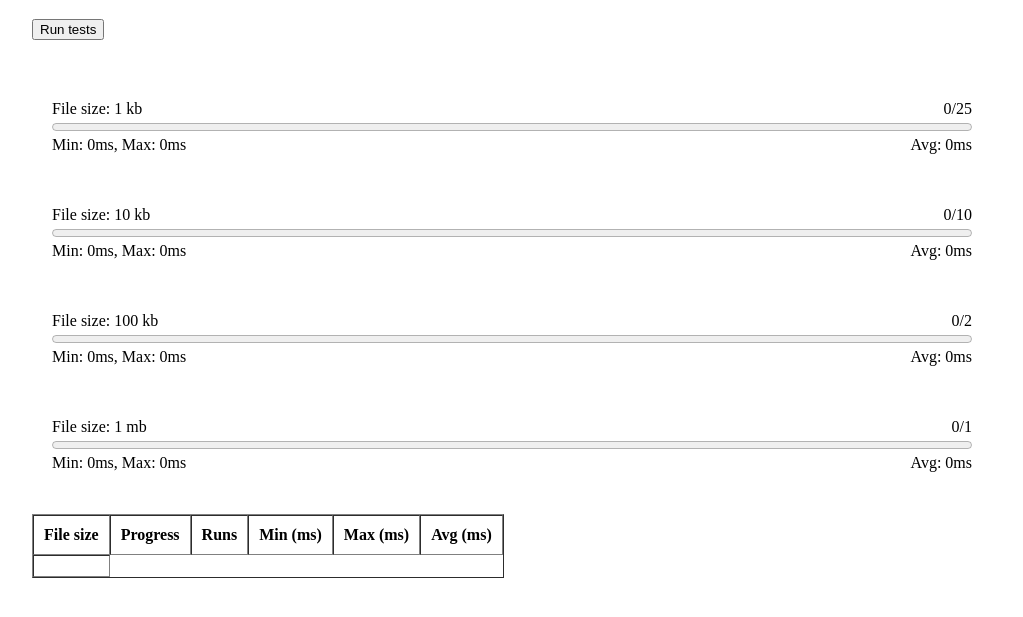
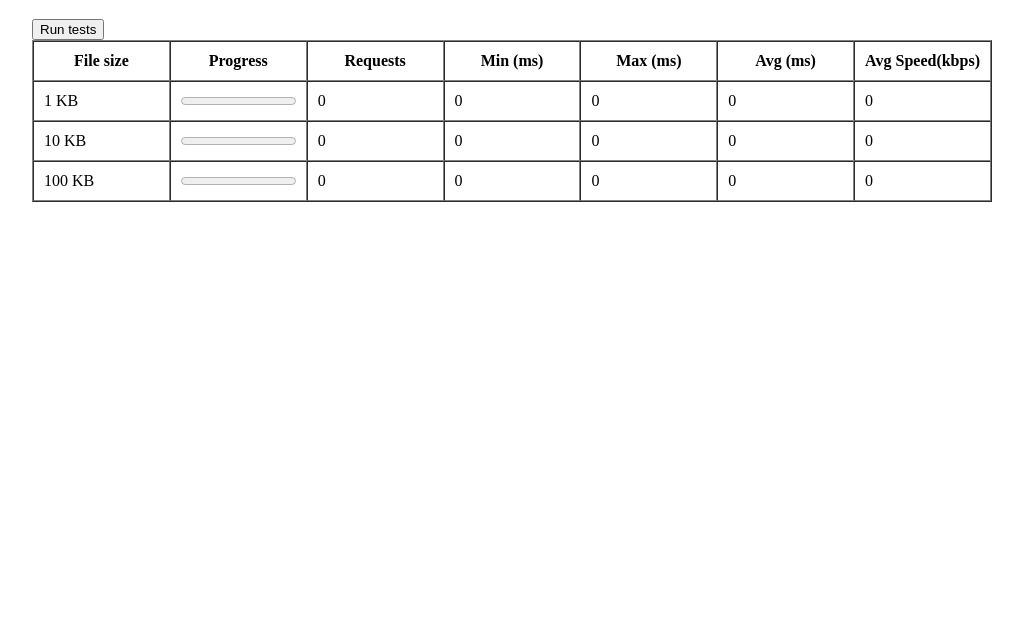
Before and after one commit to DWB-eHealth/low-bandwidth-profiling-tool, a plain HTML site: page index.html in a window 1280 px wide. Shown: the part 79-696 px from the top of the page, without its empty margins (128-1151 px from the left). Drawn offline with Linux system fonts and the light colour scheme.

Commit message:
Raghavendra, David | #1572 | Shifted results summary to table

```diff
--- a/index.html
+++ b/index.html
@@ -12,23 +12,18 @@
     <div class="container">
         <h1>Speed test tool for Praxis</h1>
         <button id="run">Run tests</button>
-        <div id="results"></div>
-
         <div>
-            <table border="1" cellspacing="0" cellpadding="10">
+            <table style="width:100%;table-layout:fixed" border="1" cellspacing="0" cellpadding="10">
                 <thead>
                     <th>File size</th>
                     <th>Progress</th>
-                    <th>Runs</th>
+                    <th>Requests</th>
                     <th>Min (ms)</th>
                     <th>Max (ms)</th>
                     <th>Avg (ms)</th>
+                    <th>Avg Speed(kbps)</th>
                 </thead>
-                <tbody>
-                    <tr>
-                        <td></td>
-                    </tr>
-                </tbody>
+                <tbody id="results"></tbody>
             </table>
         </div>
     </div>
--- a/speedtest.js
+++ b/speedtest.js
@@ -17,21 +17,17 @@ function getMin(array) {
     parallel: true,
     serial: true,
     files: [{
-                size: '1 kb',
+        size: '1',
         path: "/1KB.txt",
         runs: 25
     }, {
-                size: '10 kb',
+        size: '10',
         path: "/10KB.txt",
         runs: 10
     }, {
-                size: '100 kb',
+        size: '100',
         path: "/100KB.txt",
         runs: 2
-            }, {
-                size: '1 mb',
-                path: "/1MB.txt",
-                runs: 1
     }]
 };
 
@@ -41,39 +37,33 @@ function getMin(array) {
         for (var i = 0; i < file.runs; i++) {
             var startTime = +new Date;
             fetch(file.path + '?' + (+new Date)).then(function() {
-
-                        document.getElementById('file' + (index + 1)).value++;
-
-                        var run = document.getElementById('runs' + (index + 1));
-                        run.innerHTML = parseInt(run.innerHTML) + 1;
-
+                var row = document.getElementById(file.size);
+                var requests = parseInt(row.getElementsByClassName('requests')[0].innerHTML);
+                row.getElementsByClassName('requests')[0].innerHTML = ++requests;
                 timeTaken.push(+new Date - startTime);
-                        document.getElementById('min' + (index + 1)).innerHTML = getMin(timeTaken);
-                        document.getElementById('max' + (index + 1)).innerHTML = getMax(timeTaken);
-                        document.getElementById('avg' + (index + 1)).innerHTML = getAvg(timeTaken);
-
+                console.log(timeTaken);
+                row.getElementsByClassName('min')[0].innerHTML = getMin(timeTaken);
+                row.getElementsByClassName('max')[0].innerHTML = getMax(timeTaken);
+                row.getElementsByClassName('avg')[0].innerHTML = getAvg(timeTaken);
+                row.getElementsByClassName('speed')[0].innerHTML = file.size * 8 / (getAvg(timeTaken) / 1000);
             });
         }
     });
 }
 
 function init() {
-            var html = '';
     config.files.forEach(function(file, index) {
-                html += '<div class="card">' +
-                    '<div class="left">File size: ' + file.size + '</div>' +
-                    '<div class="right  "><span id="runs' + (index + 1) + '">0</span>/' + file.runs + '</div>' +
-                    '<progress  id="file' + (index + 1) + '" value="0" max="' + file.runs + '" class="progressBar"></progress>' +
-                    '<div class="clear"></div>' +
-                    '<div class="left">' +
-                    'Min: <span id="min' + (index + 1) + '">0</span>ms, Max: <span id="max' + (index + 1) + '">0</span>ms' +
-                    '</div>' +
-                    '<div class="right">' +
-                    'Avg: <span id="avg' + (index + 1) + '">0</span>ms' +
-                    '</div>' +
-                    '</div>'
+        var row = document.createElement('tr');
+        row.setAttribute('id', file.size);
+        row.innerHTML = '<td>' + file.size + ' KB</td>' +
+            '<td><progress id="" value="0" max="25" class="progressBar"></progress></td>' +
+            '<td class="requests">0</td>' +
+            '<td class="min">0</td>' +
+            '<td class="max">0</td>' +
+            '<td class="avg">0</td>' +
+            '<td class="speed">0</td>';
+        document.getElementById('results').appendChild(row);
     });
-            document.getElementById('results').innerHTML = html;
 
     document
         .getElementById('run')
```
Lines whose indentation alone changed are shown as unchanged.
